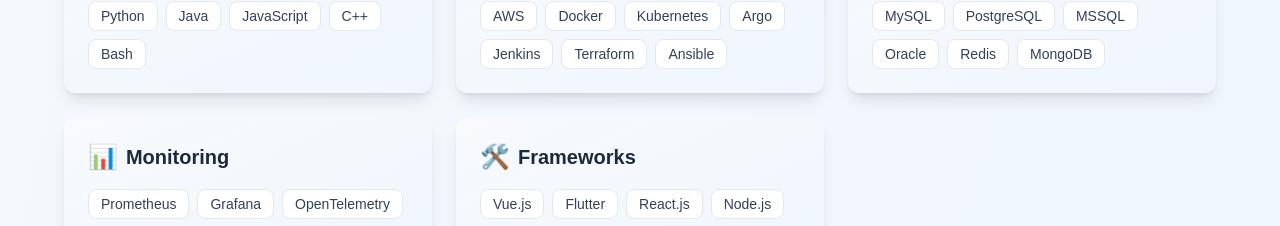
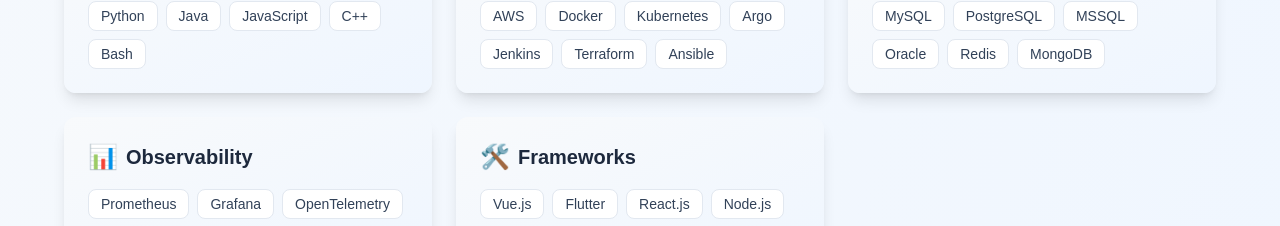
Before and after one commit to mohammadrony/portfolio, a Next.js app: page / in a window 1280 px wide. Shown: the part 3915-4141 px from the top of the page. Built offline with nearby package versions, Linux system fonts and the light colour scheme.

Commit message:
Update cv.pdf.

```diff
--- a/app/components/Skills.tsx
+++ b/app/components/Skills.tsx
@@ -3,7 +3,7 @@
     "Languages": ["Python", "Java", "JavaScript", "C++", "Bash"],
     "Cloud & DevOps": ["AWS", "Docker", "Kubernetes", "Argo", "Jenkins", "Terraform", "Ansible"],
     "Databases": ["MySQL", "PostgreSQL", "MSSQL", "Oracle", "Redis", "MongoDB"],
-    "Monitoring": ["Prometheus", "Grafana", "OpenTelemetry", "ELK stack"],
+    "Observability": ["Prometheus", "Grafana", "OpenTelemetry", "ELK stack"],
     "Frameworks": ["Vue.js", "Flutter", "React.js", "Node.js", "Bootstrap"]
   };
 
@@ -24,7 +24,7 @@
                   {category === 'Languages' ? '💻' :
                    category === 'Cloud & DevOps' ? '☁️' :
                    category === 'Databases' ? '🗄️' :
-                   category === 'Monitoring' ? '📊' : '🛠️'}
+                   category === 'Observability' ? '📊' : '🛠️'}
                 </span>
                 {category}
               </h3>
--- a/app/sitemap.ts
+++ b/app/sitemap.ts
@@ -1,4 +1,4 @@
-import { MetadataRoute } from 'next';
+import type { MetadataRoute } from 'next';
 
 export default function sitemap(): MetadataRoute.Sitemap {
   return [
```
Also changed, not shown: app/robots.txt (added), public/robots.txt (deleted), 1 other file (tests, documents, lock files or other folders).
